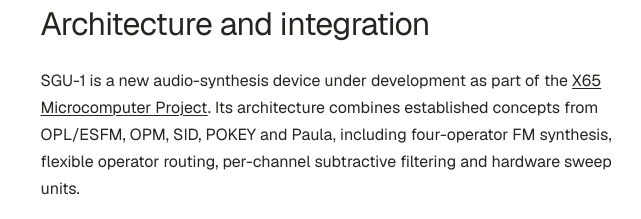
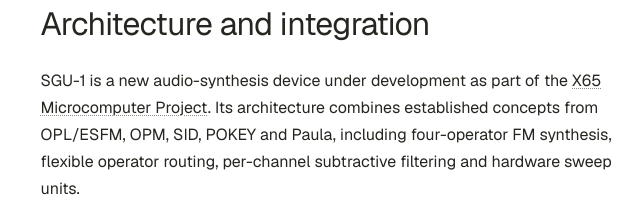
Before and after one commit to X65/SGU-1, a plain HTML site: page index.html in a window 1280 px wide. Shown: the part 779-998 px from the top of the page, 614-1255 px from the left. Drawn offline with Linux system fonts and the light colour scheme.

Commit message:
Soften architecture link underline

```diff
--- a/assets/site.css
+++ b/assets/site.css
@@ -55,6 +55,8 @@
 }
 .descriptionBlock > p a {
   text-decoration: underline;
+  text-decoration-color: #8d8e87;
+  text-decoration-style: dotted;
   text-decoration-thickness: 1px;
   text-underline-offset: 2px;
 }
```
